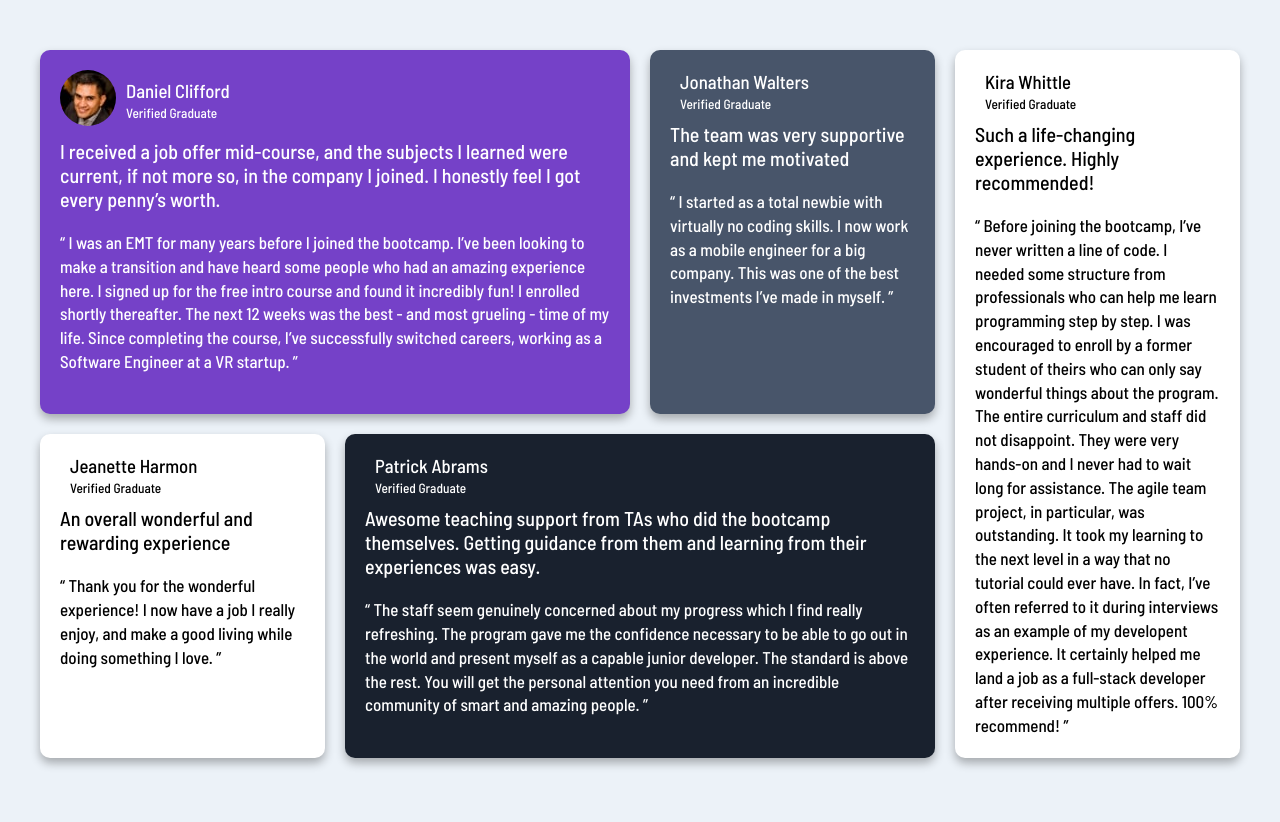
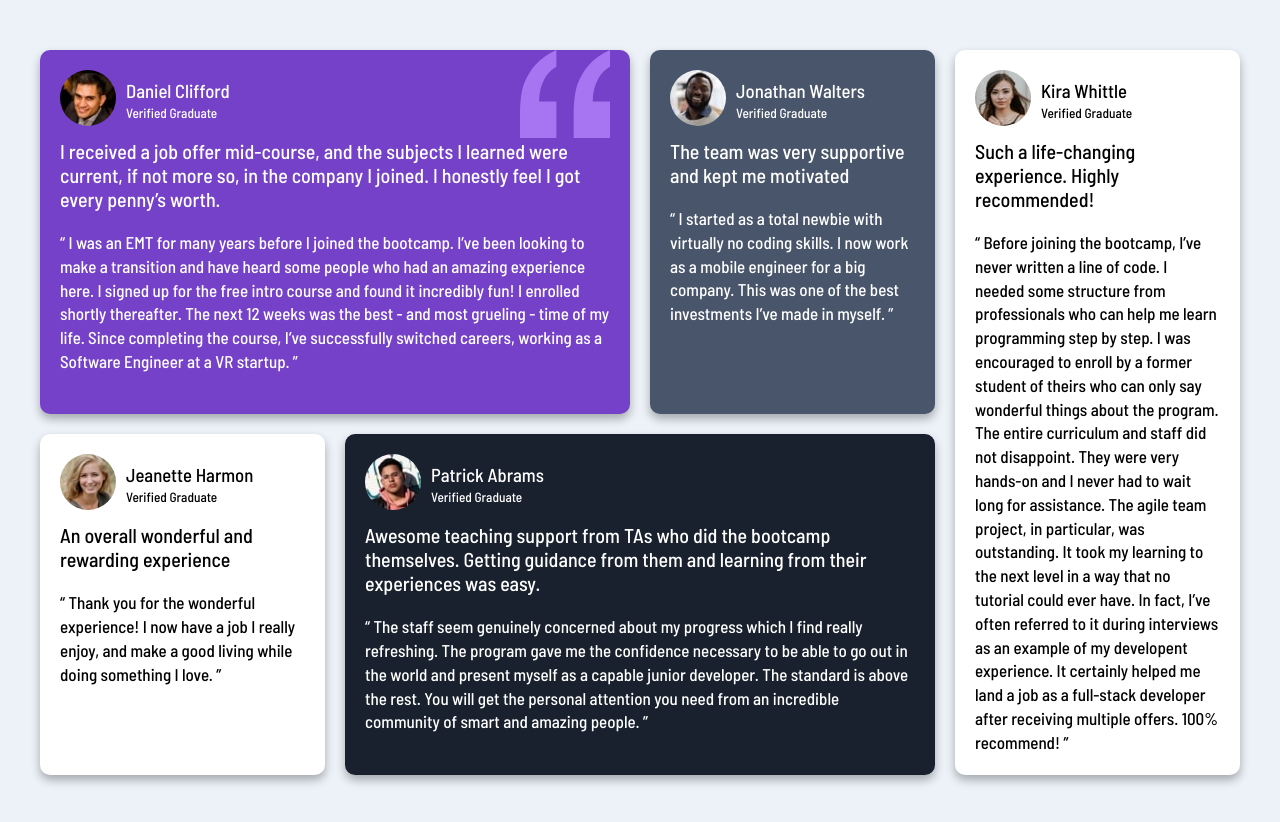
Before and after one commit to Simarpreetsingh21/testimonial_grid_section, a plain HTML site: page index.html in a window 1280 px wide. Drawn offline with Linux system fonts and the light colour scheme; the site is published under a folder, as on GitHub Pages, so addresses that start at the root find nothing.

Commit message:
Update index.html

```diff
--- a/index.html
+++ b/index.html
@@ -15,7 +15,7 @@
   <div class="container">
 
     <div class="cards violet">
-      <img src="/images/bg-pattern-quotation.svg" alt="" class = "quotes">
+      <img src="images/bg-pattern-quotation.svg" alt="" class = "quotes">
       <div class="image">
         <div>
           <img src="images/image-daniel.jpg" alt="">
@@ -43,7 +43,7 @@
     <div class="cards grayish">
       <div class="image">
         <div>
-          <img src="/images/image-jonathan.jpg" alt="">
+          <img src="images/image-jonathan.jpg" alt="">
         </div>
         <div>
           <h3>Jonathan Walters</h3>
@@ -61,7 +61,7 @@
     <div class="cards white">
       <div class="image">
         <div>
-          <img src="/images/image-jeanette.jpg" alt="">
+          <img src="images/image-jeanette.jpg" alt="">
         </div>
         <div>
           <h3>Jeanette Harmon</h3>
@@ -79,7 +79,7 @@
     <div class="cards blackish">
       <div class="image">
         <div>
-          <img src="/images/image-patrick.jpg" alt="">
+          <img src="images/image-patrick.jpg" alt="">
         </div>
         <div>
           <h3>Patrick Abrams</h3>
@@ -102,7 +102,7 @@
     <div class="cards white last">
       <div class="image">
         <div>
-          <img src="/images/image-kira.jpg" alt="">
+          <img src="images/image-kira.jpg" alt="">
         </div>
         <div>
           <h3>Kira Whittle</h3>
```
